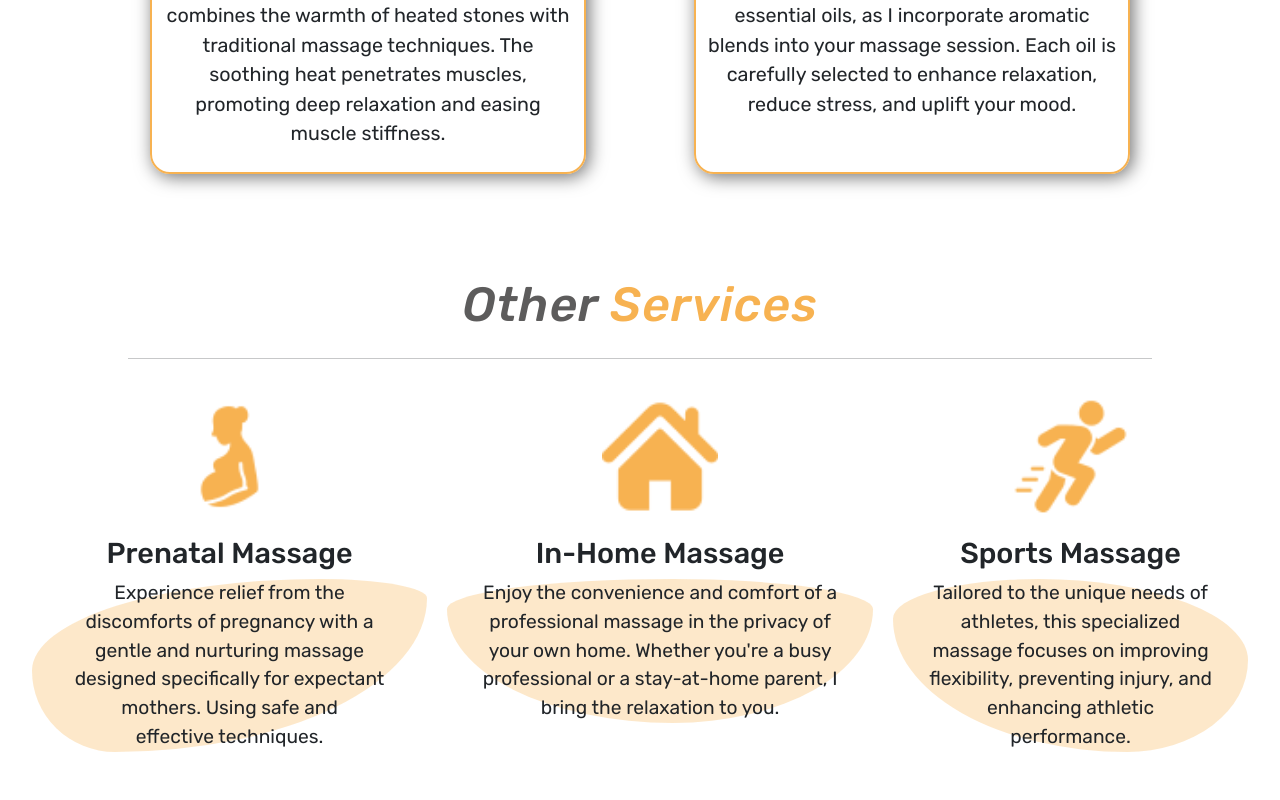
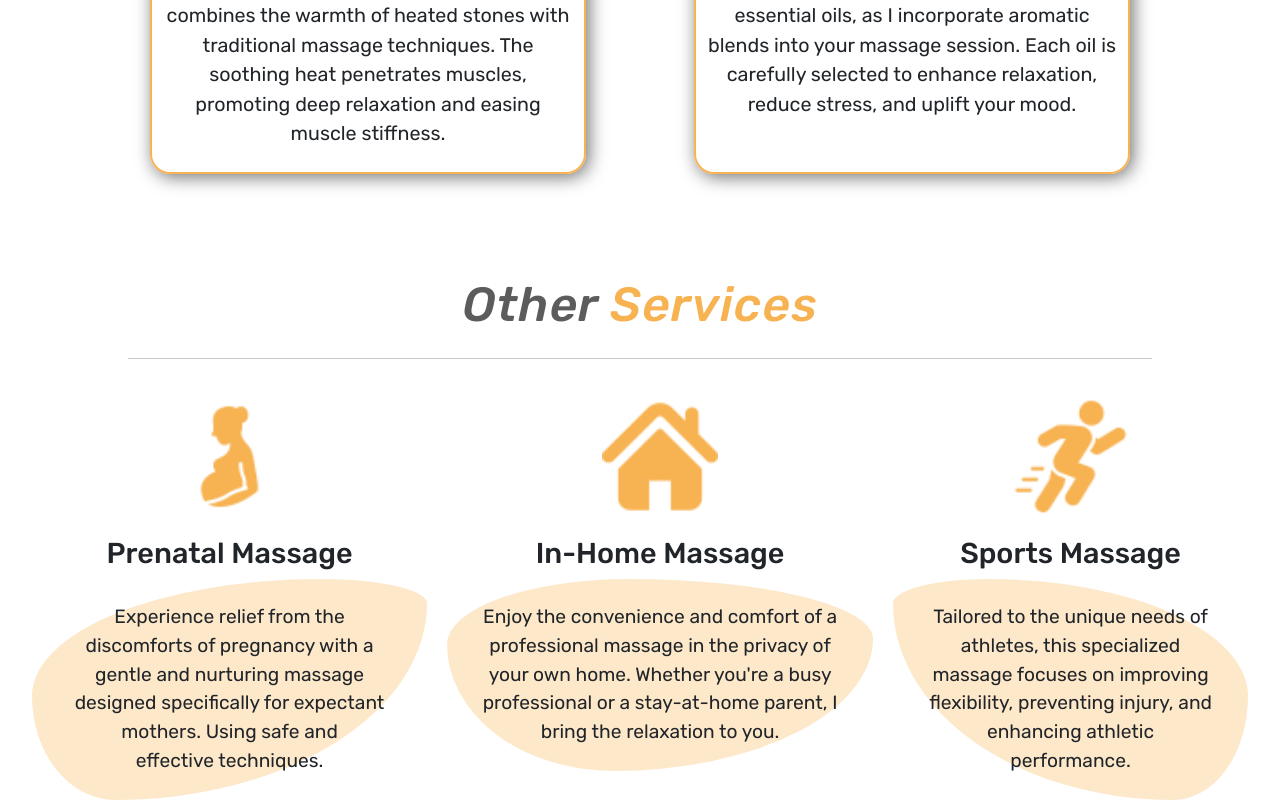
Before and after one commit to Silveronski/massuese-landingpage, a React (Vite) app: page / in a window 1280 px wide. Shown: the part 2000-2800 px from the top of the page. Built offline with nearby package versions, Linux system fonts and the light colour scheme.

Commit message:
added nice border-radius to services section

```diff
--- a/src/styles/services.scss
+++ b/src/styles/services.scss
@@ -38,12 +38,12 @@
             transition: 0.5s;
             &:nth-child(2){
                 p{
-                    border-radius: 53% 47% 47% 53% / 21% 21% 79% 79% ;
+                    border-radius: 43% 57% 61% 39% / 34% 31% 69% 66% ;
                 }
             }
             &:nth-child(3){
                 p{
-                    border-radius: 41% 59% 34% 66% / 23% 47% 53% 77% ;
+                    border-radius: 27% 73% 21% 79% / 11% 53% 47% 89%;
                 }
             }
             &:hover{
@@ -79,9 +79,10 @@
                 img{
                     position: relative;
                     width: 9.6em;
-                    padding-bottom: 1.8vh;
+                    padding-bottom: 1.2vh;
                     @include laptop{
                         width: 9vw;
+                        padding-bottom: 1.8vh;
                     }
                     @include tablet{
                         width: 12vw;
@@ -98,10 +99,10 @@
                 }
             }
             p{
+                padding-block: 1.5rem;
+                padding-inline: 2rem;
                 text-align: center;
                 font-size: 1.2rem;
-                padding-left: 2rem;
-                padding-right: 2rem;
                 background-color: rgba($color: $greenColor, $alpha: 0.3);
                 border-radius: 73% 27% 79% 21% / 53% 11% 89% 47% ;
                 @include tablet{
```
